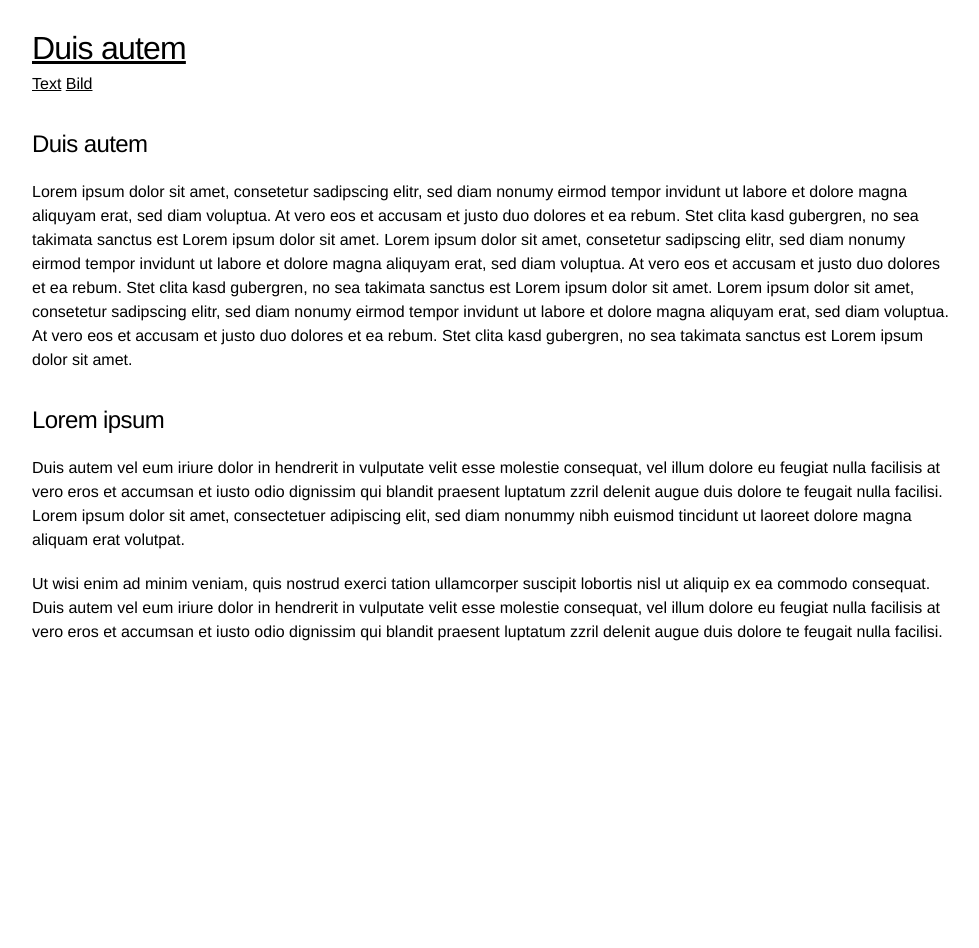
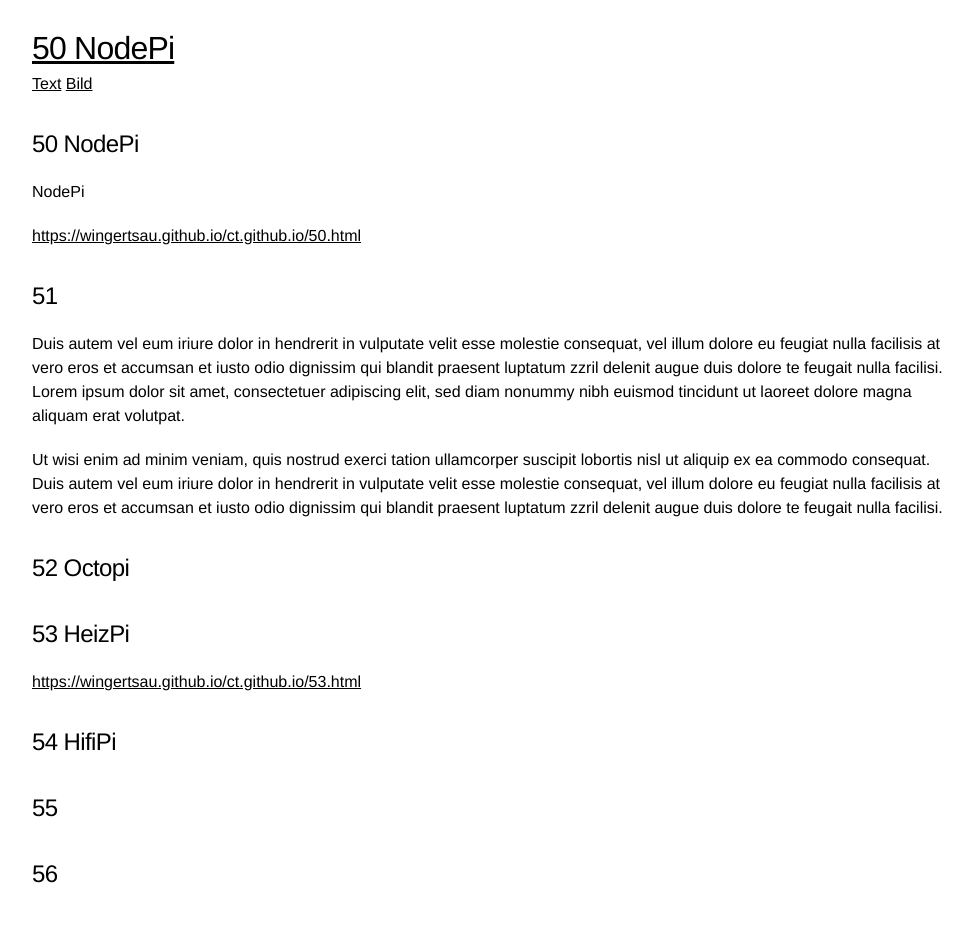
Before and after one commit to Wingertsau/ct.github.io, a Jekyll site: the page built from index.md, in a window 1280 px wide. Shown: the whole page, without its empty margins (146-1125 px from the left). Built offline with Jekyll 4.4.1, drawn with Linux system fonts in a browser that asks for light colours; our own code applies the rules of GitHub Pages for plain Markdown files.

Commit message:
Update index.md

```diff
--- a/index.md
+++ b/index.md
@@ -2,12 +2,30 @@
 layout: default
 ---
 
-## Duis autem
+## 50 NodePi
 
-Lorem ipsum dolor sit amet, consetetur sadipscing elitr, sed diam nonumy eirmod tempor invidunt ut labore et dolore magna aliquyam erat, sed diam voluptua. At vero eos et accusam et justo duo dolores et ea rebum. Stet clita kasd gubergren, no sea takimata sanctus est Lorem ipsum dolor sit amet. Lorem ipsum dolor sit amet, consetetur sadipscing elitr, sed diam nonumy eirmod tempor invidunt ut labore et dolore magna aliquyam erat, sed diam voluptua. At vero eos et accusam et justo duo dolores et ea rebum. Stet clita kasd gubergren, no sea takimata sanctus est Lorem ipsum dolor sit amet. Lorem ipsum dolor sit amet, consetetur sadipscing elitr, sed diam nonumy eirmod tempor invidunt ut labore et dolore magna aliquyam erat, sed diam voluptua. At vero eos et accusam et justo duo dolores et ea rebum. Stet clita kasd gubergren, no sea takimata sanctus est Lorem ipsum dolor sit amet.
+NodePi
 
-## Lorem ipsum
+<https://wingertsau.github.io/ct.github.io/50.html>
+
+
+## 51
 
 Duis autem vel eum iriure dolor in hendrerit in vulputate velit esse molestie consequat, vel illum dolore eu feugiat nulla facilisis at vero eros et accumsan et iusto odio dignissim qui blandit praesent luptatum zzril delenit augue duis dolore te feugait nulla facilisi. Lorem ipsum dolor sit amet, consectetuer adipiscing elit, sed diam nonummy nibh euismod tincidunt ut laoreet dolore magna aliquam erat volutpat.
 
 Ut wisi enim ad minim veniam, quis nostrud exerci tation ullamcorper suscipit lobortis nisl ut aliquip ex ea commodo consequat. Duis autem vel eum iriure dolor in hendrerit in vulputate velit esse molestie consequat, vel illum dolore eu feugiat nulla facilisis at vero eros et accumsan et iusto odio dignissim qui blandit praesent luptatum zzril delenit augue duis dolore te feugait nulla facilisi.
+
+## 52 Octopi
+
+
+## 53 HeizPi
+
+<https://wingertsau.github.io/ct.github.io/53.html>
+
+
+## 54 HifiPi
+
+
+## 55
+
+## 56
```
